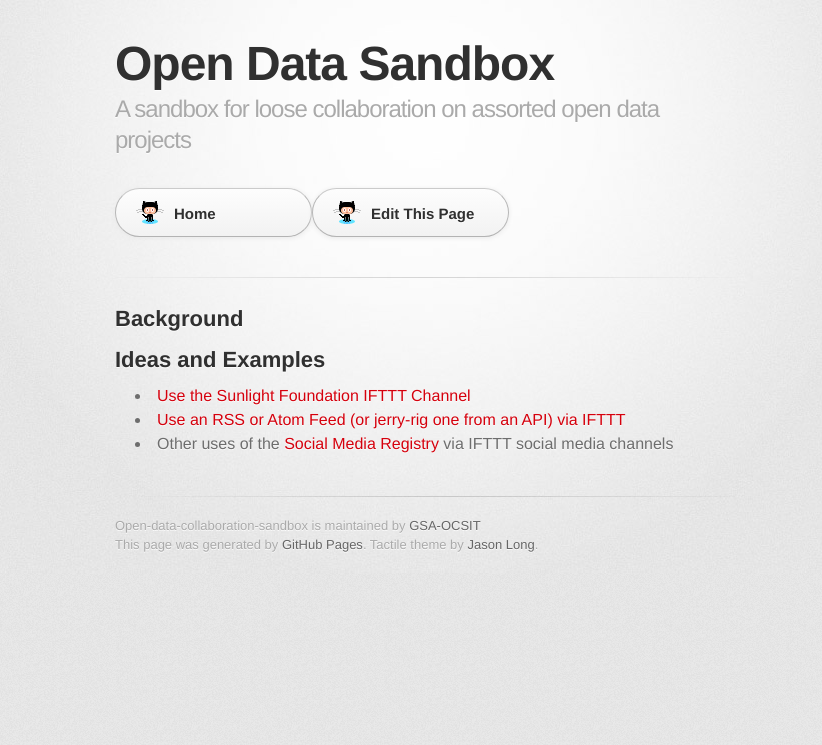
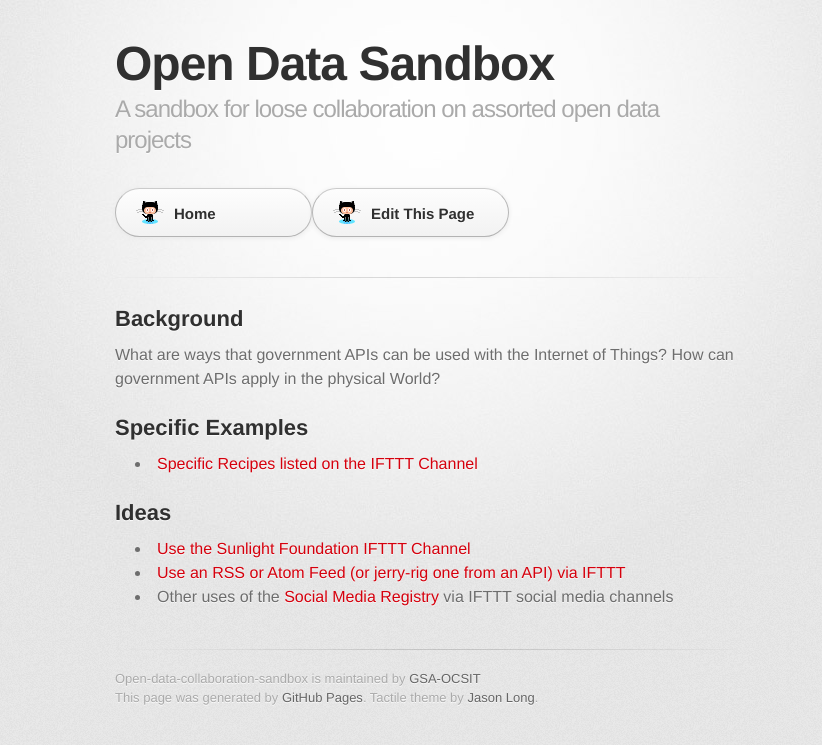
Before and after one commit to GSA/Open-Data-Collaboration-Sandbox, a Jekyll site: the page built from physical_activity_from_government_apis.md, in a window 1280 px wide. Shown: the top 745 px of the page, without its empty margins (215-1037 px from the left). Built offline with Jekyll 4.4.1, drawn with Linux system fonts in a browser that asks for light colours; some web fonts are replaced.

Commit message:
Update physical_activity_from_government_apis.md

```diff
--- a/physical_activity_from_government_apis.md
+++ b/physical_activity_from_government_apis.md
@@ -8,8 +8,12 @@
 
 ## Background
 
+What are ways that government APIs can be used with the Internet of Things?  How can government APIs apply in the physical World?
 
-## Ideas and Examples
+## Specific Examples
+* [Specific Recipes listed on the IFTTT Channel](https://ifttt.com/sunlightfoundation)
+
+## Ideas
 * [Use the Sunlight Foundation IFTTT Channel](https://ifttt.com/sunlightfoundation)
 * [Use an RSS or Atom Feed (or jerry-rig one from an API) via IFTTT](https://ifttt.com/feed)
 * Other uses of the [Social Media Registry](http://registry.usa.gov) via IFTTT social media channels
```
